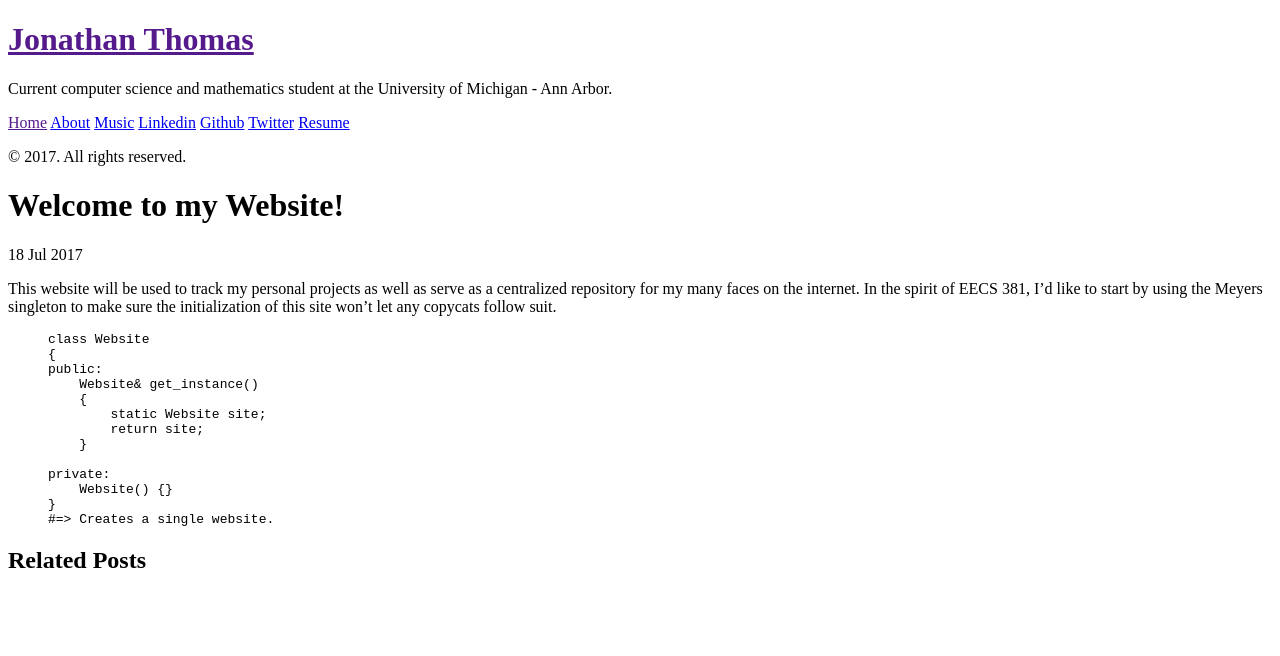
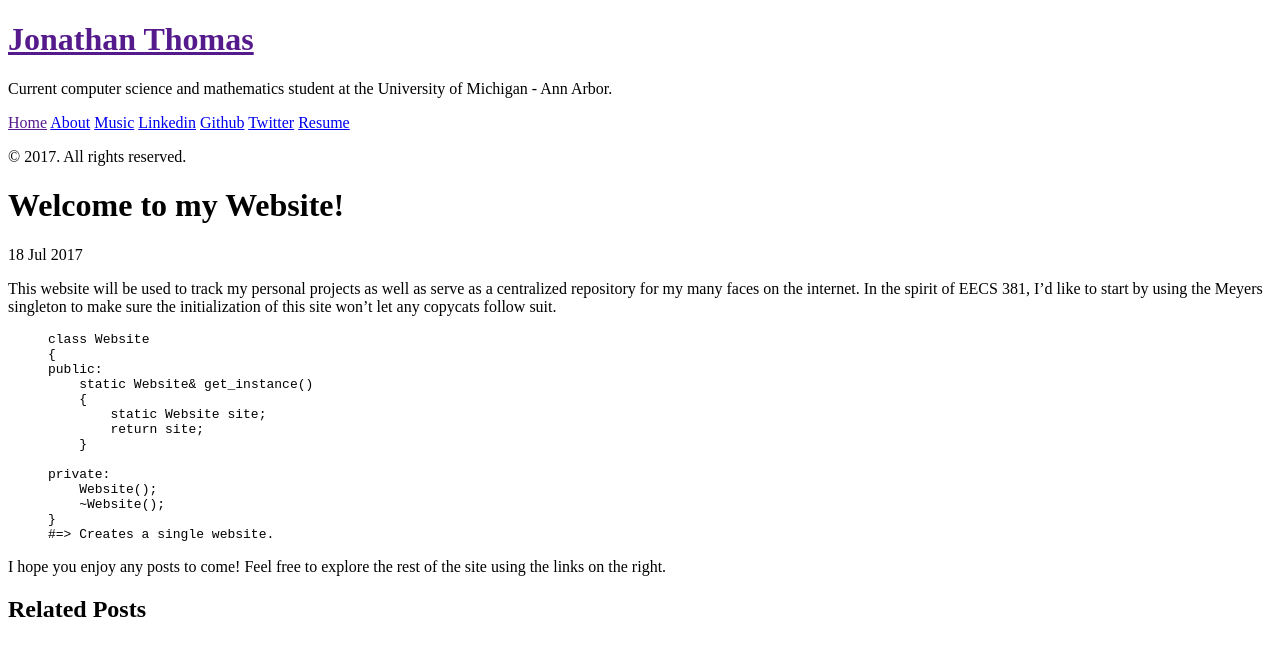
Before and after one commit to jonathoma/jonathoma.github.io, a Jekyll site: the page built from _posts/2017-07-18-welcome-to-my-website.markdown, in a window 1280 px wide. Shown: the top 656 px of the page. Built offline with Jekyll 4.4.1, drawn with Linux system fonts in a browser that asks for light colours.

Commit message:
updated post

```diff
--- a/_posts/2017-07-18-welcome-to-my-website.markdown
+++ b/_posts/2017-07-18-welcome-to-my-website.markdown
@@ -11,14 +11,17 @@ In the spirit of EECS 381, I'd like to start by using the Meyers singleton to ma
 class Website
 {
 public:
-    Website& get_instance()
+    static Website& get_instance()
     {
         static Website site;
         return site;
     }
 
 private:
-    Website() {}
+    Website();
+    ~Website();
 }
 #=> Creates a single website.
 {% endhighlight %}
+
+I hope you enjoy any posts to come! Feel free to explore the rest of the site using the links on the right.
```
